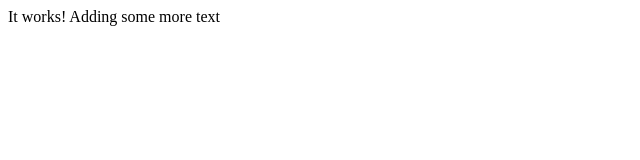
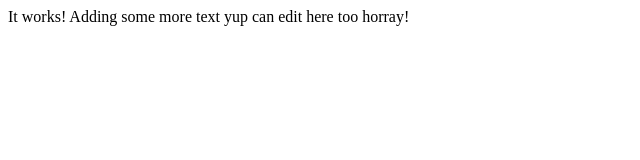
Before and after one commit to CarlyCakes/carlycakes.github.io, a plain HTML site: page index.html in a window 1280 px wide. Shown: the whole page, without its empty margins (0-640 px from the left). Drawn offline with Linux system fonts and the light colour scheme.

Commit message:
Update index.html

```diff
--- a/index.html
+++ b/index.html
@@ -5,6 +5,8 @@
 
 	<body>
 		<hl>It works!
-		Adding some more text </hl>
+		Adding some more text
+		yup can edit here too
+		horray!</hl>
 		</body>
 </html>
```
